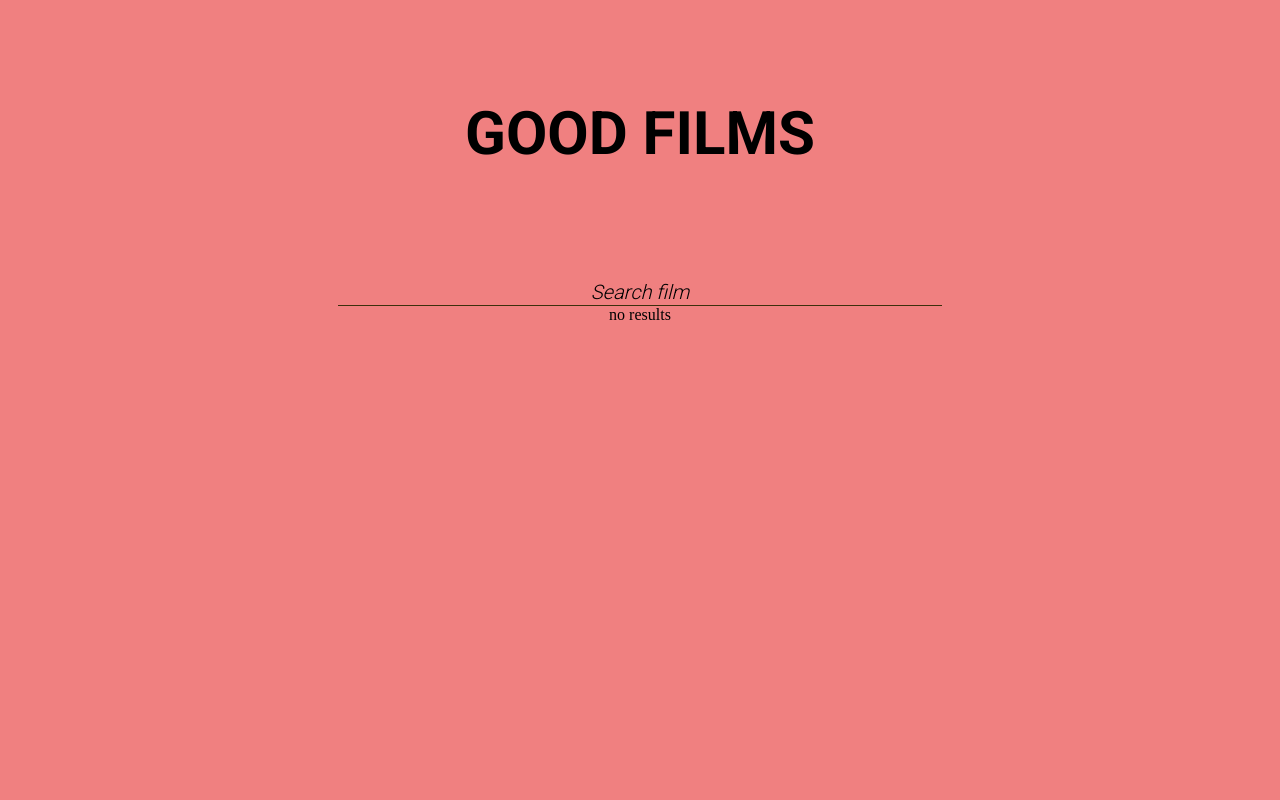
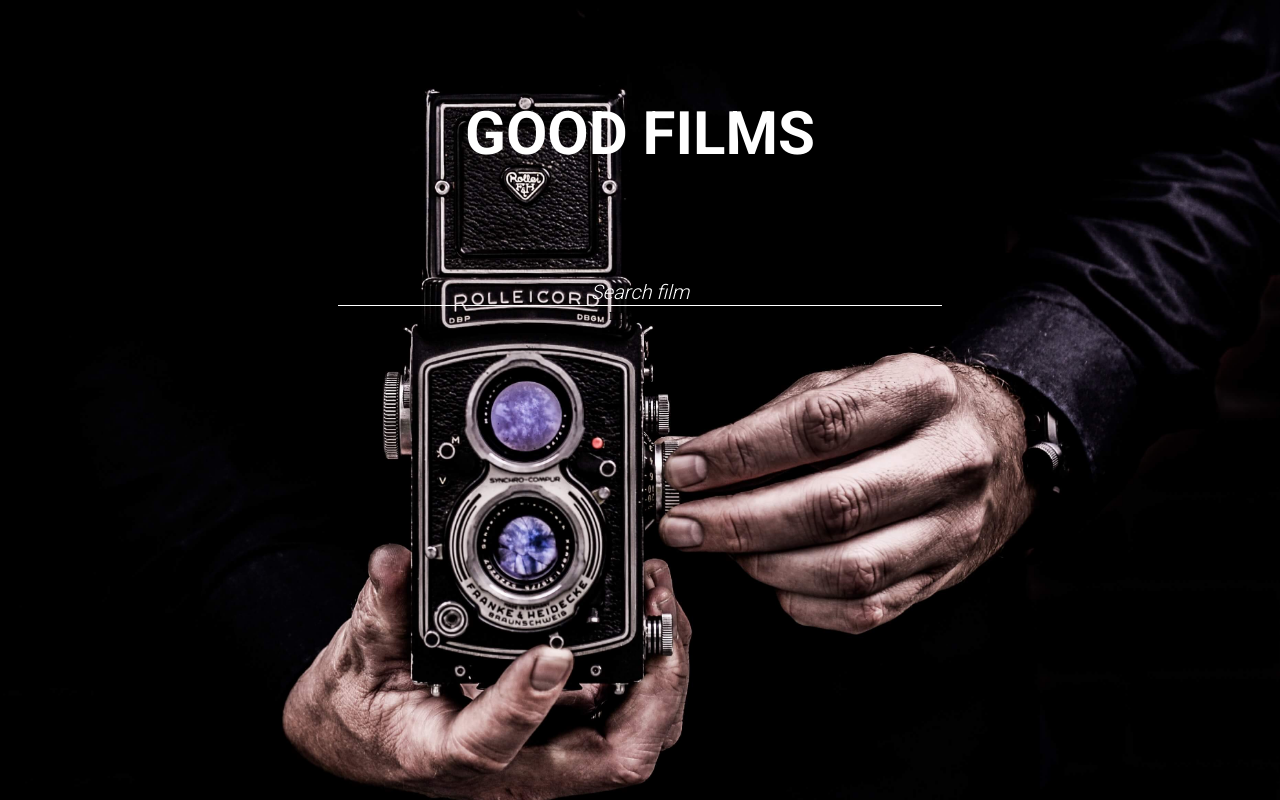
Before and after one commit to jamermaciej/goodFilms, an Angular app: page / in a window 1280 px wide. Built offline with nearby package versions, Linux system fonts and the light colour scheme.

Commit message:
add netlify link

```diff
--- a/src/app/app.component.scss
+++ b/src/app/app.component.scss
@@ -14,12 +14,13 @@ img {
           flex-direction: column;
           align-items: center;
           margin-bottom: 50px;
+          color: #FFF;
      }
 }
 input {
      border: 0;
      outline: none;
-     border-bottom: 1px solid rgb(61, 47, 12);
+     border-bottom: 1px solid #FFF;
      background: none;
      width: 600px;
      font-size: 20px;
@@ -29,9 +30,10 @@ input {
      margin: 70px 0 0;
      transition: margin .5s ease-in-out;
      will-change: margin;
+     color: #FFF;
 
      &::placeholder {
-          color: black;
+          color: #FFF;
           font-style: italic;
      }
      &:focus {
@@ -52,6 +54,7 @@ input {
           font-size: 60px;
           font-family: 'Roboto', sans-serif;
           font-weight: 600;
+          color: #FFF;
      }
      span {
           margin: 10px 0;
--- a/src/styles.scss
+++ b/src/styles.scss
@@ -1,5 +1,9 @@
 /* You can add global styles to this file, and also import other style files */
 
 body {
-    background: lightcoral;
+    background-color: #000;
+    background-image: url('./assets/bg.jpg');
+    background-repeat: no-repeat;
+    background-size: 100% auto;
+    background-position: top center;
 }
```
Also changed, not shown: src/assets/bg.jpg (added), 1 other file (tests, documents, lock files or other folders).
